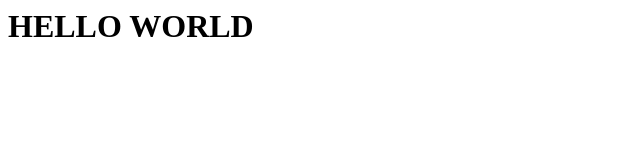
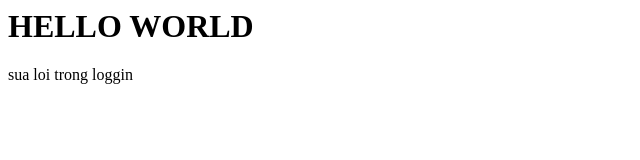
Before and after one commit to chuonghoangng/testgitvscode, a plain HTML site: page index.html in a window 1280 px wide. Shown: the whole page, without its empty margins (0-640 px from the left). Drawn offline with Linux system fonts and the light colour scheme.

Commit message:
Update index.html
co y sua vay do

```diff
--- a/index.html
+++ b/index.html
@@ -1 +1,2 @@
 <h1> HELLO WORLD</h1>
+<p> sua loi trong loggin</p>
```
